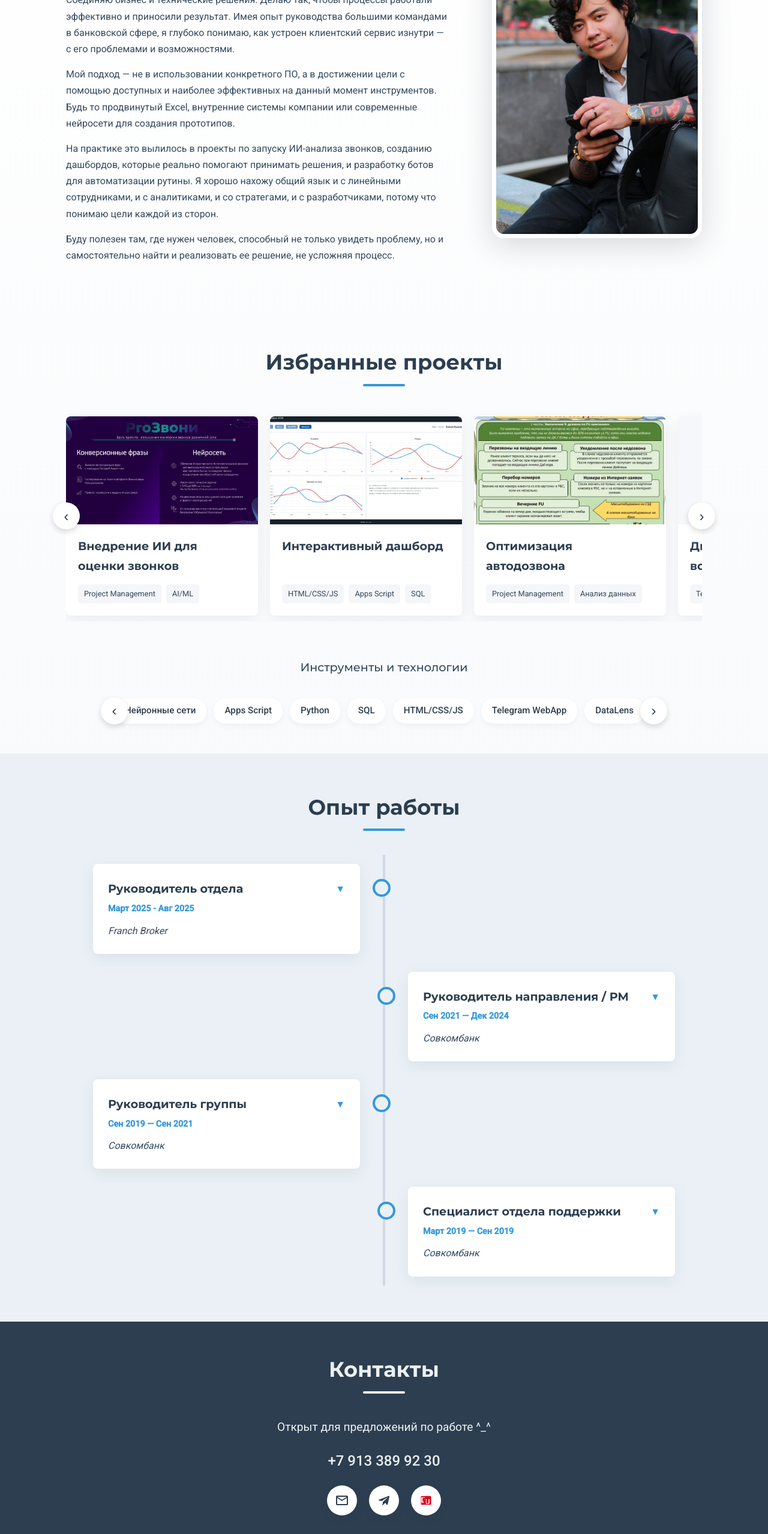
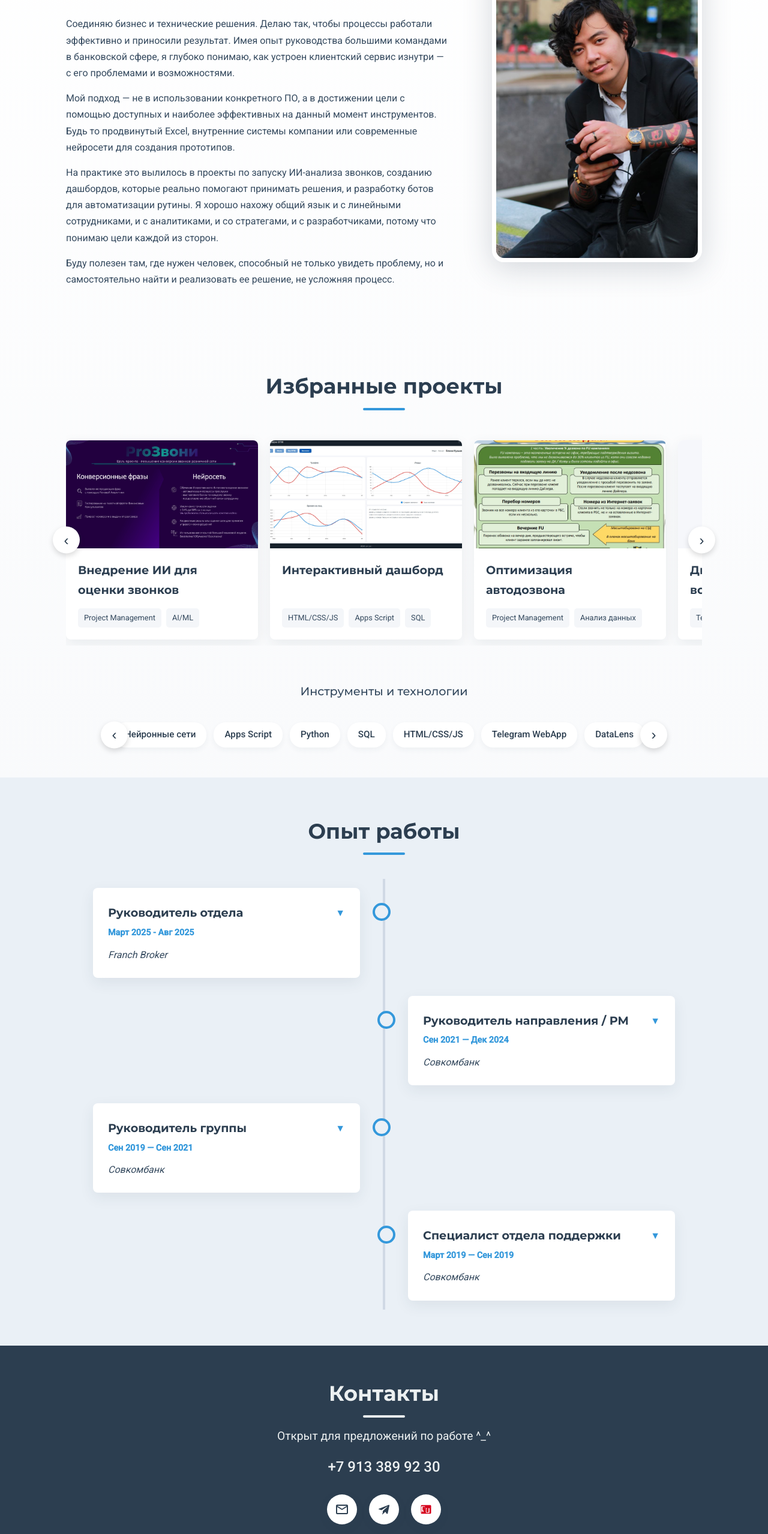
Before and after one commit to rbliar2312/resume, a plain HTML site: page resume.html in a window 1280 px wide. Shown: the part 240-2797 px from the top of the page at 60% size. Drawn offline with Linux system fonts and the light colour scheme.

Commit message:
Update resume.html

```diff
--- a/resume.html
+++ b/resume.html
@@ -35,7 +35,7 @@
         .nav-links a { text-decoration: none; color: var(--light-text-color); font-weight: 500; transition: color 0.3s; }
         .nav-links a:hover { color: var(--secondary-color); }
 
-        #hero { padding-top: var(--header-height); display: flex; align-items: center; min-height: 90vh; }
+        #hero { padding-top: 110px; display: flex; align-items: center; min-height: 90vh; }
         .hero-content { display: flex; align-items: center; justify-content: space-between; gap: 60px; }
         .hero-text { flex-basis: 60%; }
         .hero-text .main-title { font-size: 2.2rem; margin-bottom: 10px; line-height: 1.3; }
@@ -86,11 +86,12 @@
         .collapsible-content h4 { font-size: 1rem; margin-top: 15px; margin-bottom: 10px; border-bottom: 2px solid #f4f6f9; padding-bottom: 5px; }
         .collapsible-content ul { list-style-position: inside; padding-left: 5px; }
 
-        #contact { text-align: center; background-color: var(--primary-color); padding: 50px 0 55px 0; }
+        #contact { text-align: center; background-color: var(--primary-color); padding: 50px 0; }
         #contact h2, #contact p, #contact .contact-phone a { color: var(--light-text-color); }
+        #contact h2 { margin-bottom: 25px; }
         #contact h2::after { background-color: var(--light-text-color); }
-        #contact p { font-size: 1.2rem; }
-        .contact-phone { font-size: 1.5rem; font-weight: 500; margin: 20px 0; }
+        #contact p { font-size: 1.2rem; margin-bottom: 15px; }
+        .contact-phone { font-size: 1.5rem; font-weight: 500; margin: 15px 0 25px 0; }
         .contact-phone a { text-decoration: none; }
         .contact-links { display: flex; justify-content: center; align-items: center; gap: 20px; }
         .contact-links a { display: flex; align-items: center; justify-content: center; width: 50px; height: 50px; background-color: var(--card-bg-color); border-radius: 50%; box-shadow: 0 5px 15px rgba(44, 62, 80, 0.1); transition: transform 0.3s, box-shadow 0.3s; }
@@ -107,7 +108,7 @@
         @media (max-width: 768px) {
             h2 { font-size: 1.8rem; }
             .nav-links { display: none; }
-            #hero { min-height: auto; padding: 60px 0; }
+            #hero { min-height: auto; padding: 100px 0 60px 0; }
             .hero-content { flex-direction: column; text-align: center; }
             .hero-photo { order: -1; margin-bottom: 40px; max-width: 280px; }
             .hero-text .main-title { font-size: 1.8rem; }
```
